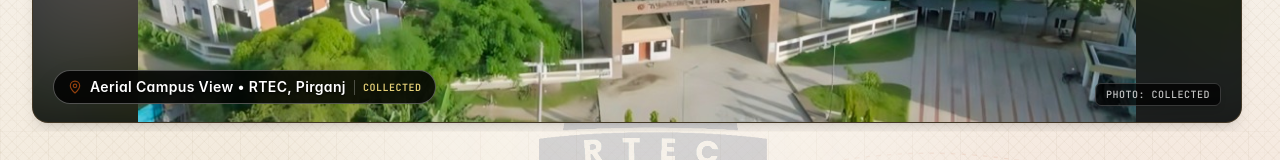
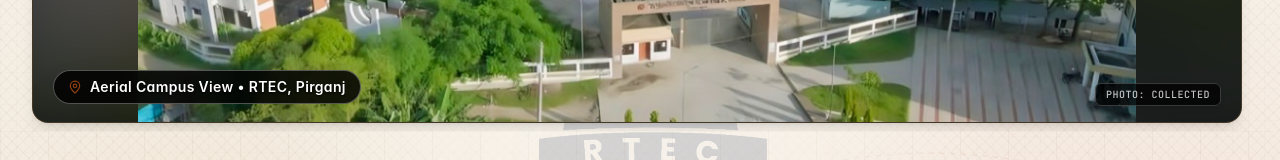
Before and after one commit to arnab761-blip/RTEC-Alumni, a React (Vite) app: page / in a window 1280 px wide. Shown: the part 455-615 px from the top of the page. Built offline with nearby package versions, Linux system fonts and the light colour scheme; no server answers.

Commit message:
style: remove inline collected text from title pill, keep bottom-right Photo: Collected watermark

```diff
--- a/src/components/HeroSlider.jsx
+++ b/src/components/HeroSlider.jsx
@@ -204,8 +204,8 @@ export default function HeroSlider() {
           );
         })}
 
-        {/* Clean, crystal-clear Landmark Caption & Attribution in the bottom-left corner */}
-        <div className="absolute bottom-2.5 left-2.5 sm:bottom-4.5 sm:left-5 z-30 pointer-events-none max-w-[calc(100%-8rem)] flex items-center gap-2">
+        {/* Clean, crystal-clear Landmark Caption in the bottom-left corner */}
+        <div className="absolute bottom-2.5 left-2.5 sm:bottom-4.5 sm:left-5 z-30 pointer-events-none max-w-[calc(100%-8rem)]">
           <div className="inline-flex items-center gap-1.5 sm:gap-2 px-2.5 py-1 sm:px-3.5 sm:py-1.5 rounded-full bg-black/85 backdrop-blur-md border border-white/30 text-white shadow-2xl max-w-full">
             <MapPin className="w-3 h-3 sm:w-3.5 sm:h-3.5 text-amber-400 shrink-0" style={{ color: '#FBBF24' }} />
             <span
@@ -213,11 +213,6 @@ export default function HeroSlider() {
               style={{ color: '#FFFFFF' }}
             >
               {lang === 'bn' ? currentSlide.titleBn : currentSlide.titleEn}
-            </span>
-            <span
-              className="text-[9px] sm:text-[10px] font-mono uppercase tracking-wider text-amber-200/90 pl-1.5 sm:pl-2 border-l border-white/25 shrink-0 font-bold"
-            >
-              {lang === 'bn' ? 'সংগৃহীত' : 'Collected'}
             </span>
           </div>
         </div>
```
